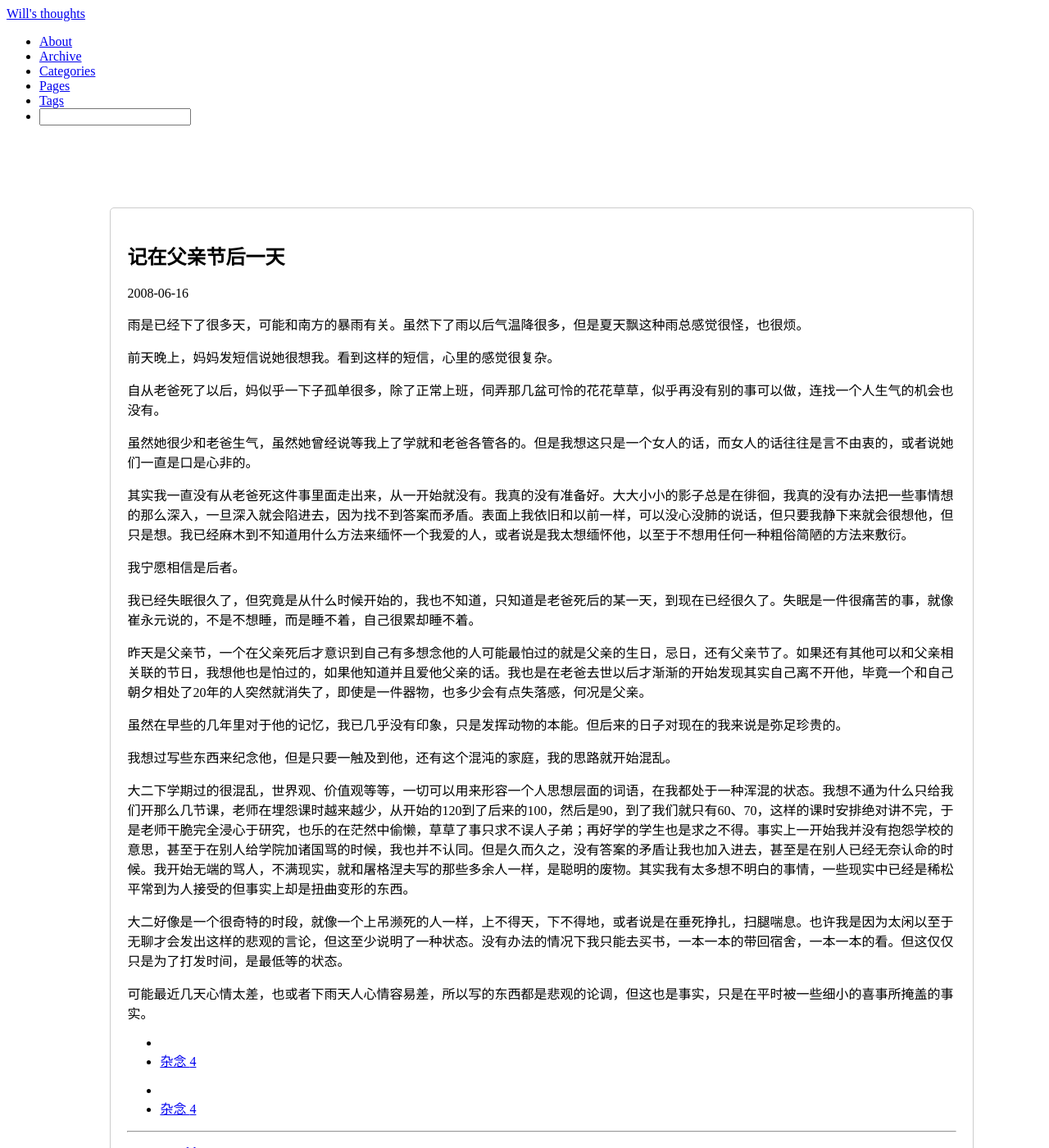
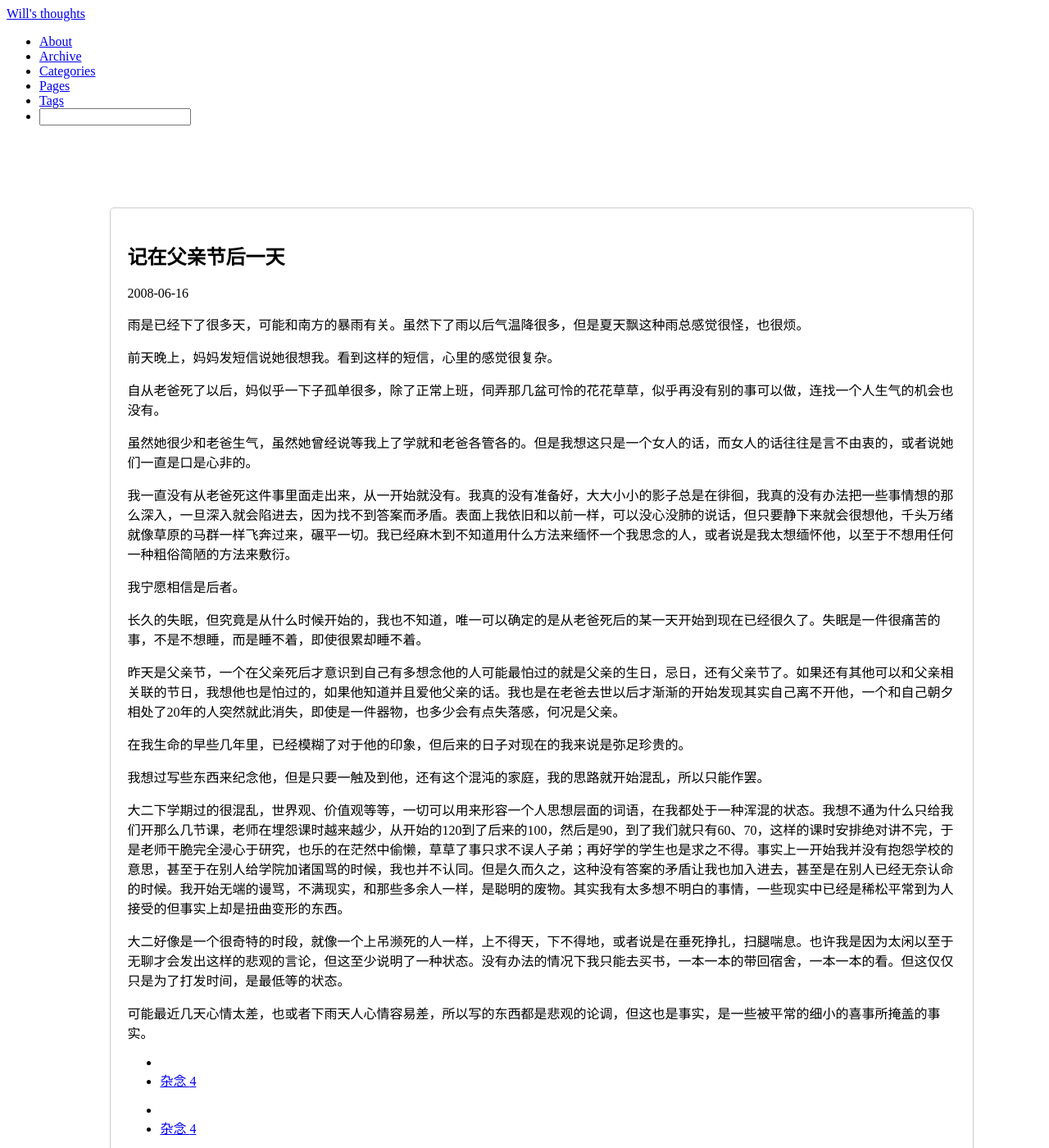
Before and after one commit to hantconny/hantconny.github.io, a Jekyll site: the page built from _posts/core-samples/2008-06-16-to-my-father.md, in a window 1280 px wide and 1400 px high. Shown: the whole window at 82% size. Built offline with Jekyll 4.4.1, drawn with Linux system fonts in a browser that asks for light colours; nearby versions of some CDN libraries; library files that are not in the unit come from our copies; comment, search, counter and statistics services are not loaded.

Commit message:
modify post

```diff
--- a/_posts/core-samples/2008-06-16-to-my-father.md
+++ b/_posts/core-samples/2008-06-16-to-my-father.md
@@ -15,20 +15,20 @@ description : 一些在父亲节后一天的想法
 
 虽然她很少和老爸生气，虽然她曾经说等我上了学就和老爸各管各的。但是我想这只是一个女人的话，而女人的话往往是言不由衷的，或者说她们一直是口是心非的。
 
-其实我一直没有从老爸死这件事里面走出来，从一开始就没有。我真的没有准备好。大大小小的影子总是在徘徊，我真的没有办法把一些事情想的那么深入，一旦深入就会陷进去，因为找不到答案而矛盾。表面上我依旧和以前一样，可以没心没肺的说话，但只要我静下来就会很想他，但只是想。我已经麻木到不知道用什么方法来缅怀一个我爱的人，或者说是我太想缅怀他，以至于不想用任何一种粗俗简陋的方法来敷衍。
+我一直没有从老爸死这件事里面走出来，从一开始就没有。我真的没有准备好，大大小小的影子总是在徘徊，我真的没有办法把一些事情想的那么深入，一旦深入就会陷进去，因为找不到答案而矛盾。表面上我依旧和以前一样，可以没心没肺的说话，但只要静下来就会很想他，千头万绪就像草原的马群一样飞奔过来，碾平一切。我已经麻木到不知道用什么方法来缅怀一个我思念的人，或者说是我太想缅怀他，以至于不想用任何一种粗俗简陋的方法来敷衍。
 
 我宁愿相信是后者。
 
-我已经失眠很久了，但究竟是从什么时候开始的，我也不知道，只知道是老爸死后的某一天，到现在已经很久了。失眠是一件很痛苦的事，就像崔永元说的，不是不想睡，而是睡不着，自己很累却睡不着。
+长久的失眠，但究竟是从什么时候开始的，我也不知道，唯一可以确定的是从老爸死后的某一天开始到现在已经很久了。失眠是一件很痛苦的事，不是不想睡，而是睡不着，即使很累却睡不着。
 
-昨天是父亲节，一个在父亲死后才意识到自己有多想念他的人可能最怕过的就是父亲的生日，忌日，还有父亲节了。如果还有其他可以和父亲相关联的节日，我想他也是怕过的，如果他知道并且爱他父亲的话。我也是在老爸去世以后才渐渐的开始发现其实自己离不开他，毕竟一个和自己朝夕相处了20年的人突然就消失了，即使是一件器物，也多少会有点失落感，何况是父亲。
+昨天是父亲节，一个在父亲死后才意识到自己有多想念他的人可能最怕过的就是父亲的生日，忌日，还有父亲节了。如果还有其他可以和父亲相关联的节日，我想他也是怕过的，如果他知道并且爱他父亲的话。我也是在老爸去世以后才渐渐的开始发现其实自己离不开他，一个和自己朝夕相处了20年的人突然就此消失，即使是一件器物，也多少会有点失落感，何况是父亲。
 
-虽然在早些的几年里对于他的记忆，我已几乎没有印象，只是发挥动物的本能。但后来的日子对现在的我来说是弥足珍贵的。
+在我生命的早些几年里，已经模糊了对于他的印象，但后来的日子对现在的我来说是弥足珍贵的。
 
-我想过写些东西来纪念他，但是只要一触及到他，还有这个混沌的家庭，我的思路就开始混乱。
+我想过写些东西来纪念他，但是只要一触及到他，还有这个混沌的家庭，我的思路就开始混乱，所以只能作罢。
 
-大二下学期过的很混乱，世界观、价值观等等，一切可以用来形容一个人思想层面的词语，在我都处于一种浑混的状态。我想不通为什么只给我们开那么几节课，老师在埋怨课时越来越少，从开始的120到了后来的100，然后是90，到了我们就只有60、70，这样的课时安排绝对讲不完，于是老师干脆完全浸心于研究，也乐的在茫然中偷懒，草草了事只求不误人子弟；再好学的学生也是求之不得。事实上一开始我并没有抱怨学校的意思，甚至于在别人给学院加诸国骂的时候，我也并不认同。但是久而久之，没有答案的矛盾让我也加入进去，甚至是在别人已经无奈认命的时候。我开始无端的骂人，不满现实，就和屠格涅夫写的那些多余人一样，是聪明的废物。其实我有太多想不明白的事情，一些现实中已经是稀松平常到为人接受的但事实上却是扭曲变形的东西。
+大二下学期过的很混乱，世界观、价值观等等，一切可以用来形容一个人思想层面的词语，在我都处于一种浑混的状态。我想不通为什么只给我们开那么几节课，老师在埋怨课时越来越少，从开始的120到了后来的100，然后是90，到了我们就只有60、70，这样的课时安排绝对讲不完，于是老师干脆完全浸心于研究，也乐的在茫然中偷懒，草草了事只求不误人子弟；再好学的学生也是求之不得。事实上一开始我并没有抱怨学校的意思，甚至于在别人给学院加诸国骂的时候，我也并不认同。但是久而久之，这种没有答案的矛盾让我也加入进去，甚至是在别人已经无奈认命的时候。我开始无端的谩骂，不满现实，和那些多余人一样，是聪明的废物。其实我有太多想不明白的事情，一些现实中已经是稀松平常到为人接受的但事实上却是扭曲变形的东西。
 
 大二好像是一个很奇特的时段，就像一个上吊濒死的人一样，上不得天，下不得地，或者说是在垂死挣扎，扫腿喘息。也许我是因为太闲以至于无聊才会发出这样的悲观的言论，但这至少说明了一种状态。没有办法的情况下我只能去买书，一本一本的带回宿舍，一本一本的看。但这仅仅只是为了打发时间，是最低等的状态。
 
-可能最近几天心情太差，也或者下雨天人心情容易差，所以写的东西都是悲观的论调，但这也是事实，只是在平时被一些细小的喜事所掩盖的事实。
+可能最近几天心情太差，也或者下雨天人心情容易差，所以写的东西都是悲观的论调，但这也是事实，是一些被平常的细小的喜事所掩盖的事实。
```
